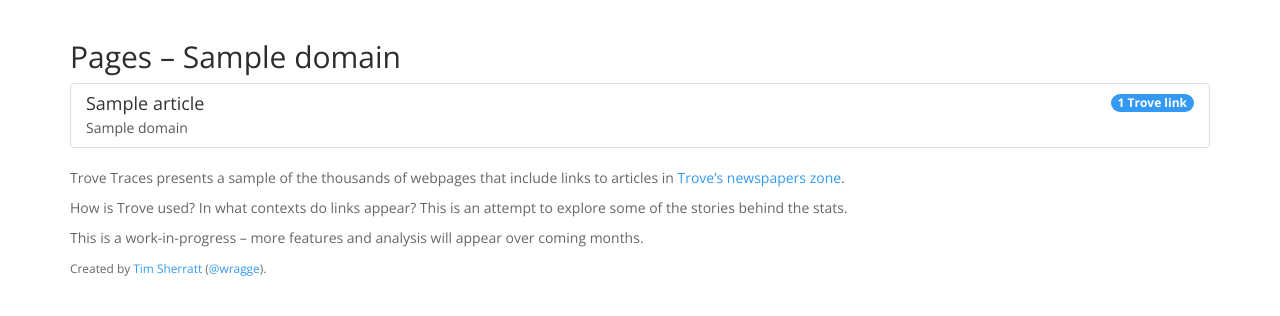
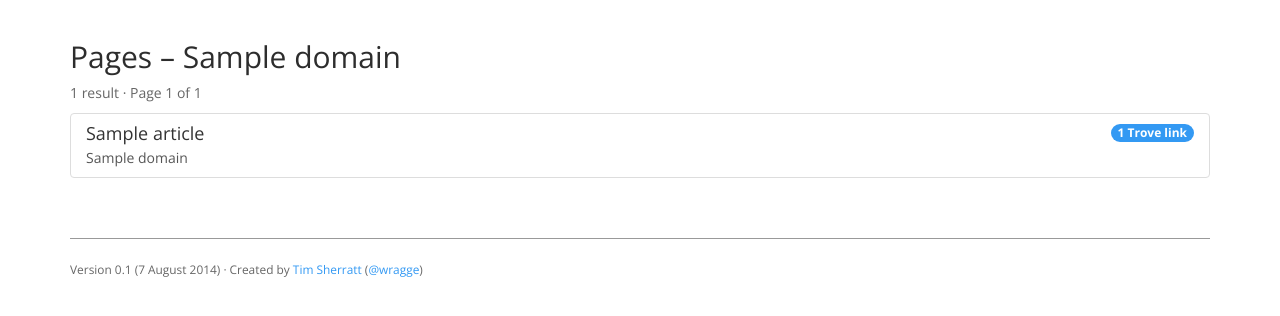
Before and after one commit to wragge/trovespace-django, a Django app: template trovetraces/templates/trovetraces/page_list.html in a window 1280 px wide. Shown: the part 52-368 px from the top of the page. Run offline with Django 3.2, Linux system fonts and the light colour scheme; the template is opened without the code that fills it: most values are stand-ins (such as "Sample title", 1, 10 or a date in 2020); parts of the project's set-up code (start-up, migrations or seed data) failed here and were passed over; some libraries are stand-ins or nearby versions.

Commit message:
Navigation updates

```diff
--- a/trovetraces/static/css/trovetraces/style.css
+++ b/trovetraces/static/css/trovetraces/style.css
@@ -4,3 +4,4 @@
 .webpage {margin-bottom: 0;}
 .caption { text-align: right;}
 .home-summary { font-size: 500%; padding: 20px 0 20px 0;}
+footer { border-top: 1px solid #999; margin-top: 40px; padding-top: 20px;}
--- a/trovetraces/templates/base.html
+++ b/trovetraces/templates/base.html
@@ -8,8 +8,8 @@
     <title>{% block page_title %}Trove Traces{% endblock %}</title>
 
     <!-- Bootstrap core CSS -->
-    <link href="/static/css/bootstrap.min.css" rel="stylesheet">
-    <link href="/static/css/style.css" rel="stylesheet">
+    <link href="/static/css/trovetraces/bootstrap.min.css" rel="stylesheet">
+    <link href="/static/css/trovetraces/style.css" rel="stylesheet">
     <link href="//maxcdn.bootstrapcdn.com/font-awesome/4.1.0/css/font-awesome.min.css" rel="stylesheet">
 
     <!-- Just for debugging purposes. Don't actually copy this line! -->
@@ -55,10 +55,8 @@
     {% block content %}{% endblock %}
     <div class="container">
       <footer>
-        <p>Trove Traces presents a sample of the thousands of webpages that include links to articles in <a href="http://trove.nla.gov.au/newspaper?q=%20">Trove&rsquo;s newspapers zone</a>.</p>
-        <p>How is Trove used? In what contexts do links appear? This is an attempt to explore some of the stories behind the stats.</p>
-        <p>This is a work-in-progress &ndash; more features and analysis will appear over coming months.</p>
-        <p><small>Created by <a href="http://discontents.com.au/about-me/">Tim Sherratt</a> (<a href="http://twitter.com/wragge">@wragge</a>).</small></p>
+        {% block footer %}{% endblock %}
+        <p><small>Version 0.1 (7 August 2014) &middot; Created by <a href="http://discontents.com.au/about-me/">Tim Sherratt</a> (<a href="http://twitter.com/wragge">@wragge</a>)</small></p>
       </footer>
     </div>
 
@@ -66,7 +64,7 @@
     ================================================== -->
     <!-- Placed at the end of the document so the pages load faster -->
     <script src="https://code.jquery.com/jquery-1.10.2.min.js"></script>
-    <script src="/static/js/bootstrap.min.js"></script>
+    <script src="/static/js/trovetraces/bootstrap.min.js"></script>
     {% block extra_scripts %}{% endblock %}
   </body>
 </html>
--- a/trovetraces/templates/trovetraces/article_detail.html
+++ b/trovetraces/templates/trovetraces/article_detail.html
@@ -4,7 +4,10 @@
 	<div class="container">
 	    <h2>{{ object.title }}</h2>
 	    <p><i>{{ object.newspaper_title }}</i>, {{ object.date|date:'j F Y' }}, page {{ object.page }}</p>
-	    <p>{{ object.url|urlize }}
+	    <p><a href="{{ object.url }}">{{ object.url }} <i class="fa fa-external-link"></i></a></p>
+	    <p>All articles from this newspaper: <a href="{% url 'newspaper-article-list' object.newspaper_id %}">{{ object.newspaper_title }}</a></p>
+
+	    <h3>Pages that link to this article</h3>
 	    <div class="list-group">
 
 	        {% for page in pages %}
--- a/trovetraces/templates/trovetraces/home.html
+++ b/trovetraces/templates/trovetraces/home.html
@@ -23,3 +23,7 @@
 		</div>
 	</div>
 {% endblock %}
+{% block footer %}
+<p>Trove Traces presents a sample of the thousands of webpages that include links to articles in <a href="http://trove.nla.gov.au/newspaper?q=%20">Trove&rsquo;s newspapers zone</a>. How is Trove used? In what contexts do links appear? This is an attempt to explore some of the stories behind the stats.</p>
+<p>This is a work-in-progress &ndash; more features and analysis will appear over coming months&hellip;</p>
+{% endblock %}
--- a/trovetraces/templates/trovetraces/page_list.html
+++ b/trovetraces/templates/trovetraces/page_list.html
@@ -4,15 +4,21 @@
 {% block content %}
 	<div class="container">
 	    <h2>Pages{% if domain %} &ndash; {{ domain }}{% endif %}</h2>
-	    {% bootstrap_paginate page_obj range=10 show_prev_next="true" show_first_last="true" %}
+	    <p>{{ page_obj.paginator.count }} result{{ page_obj.paginator.count|pluralize }} &middot; Page {{ page_obj.number }} of {{ page_obj.paginator.num_pages }}</p>
+	    {% if page_obj.paginator.num_pages > 1 %}
+	    	{% bootstrap_paginate page_obj range=10 show_prev_next="true" show_first_last="true" %}
+	    {% endif %}
 	    <div class="list-group">
 	        {% for wpage in object_list %}
 	            <a class="list-group-item" href="{% url 'page-detail' pk=wpage.id %}">
 	            	<span class="badge">{{ wpage.backlink_set.all|length }} Trove link{{ wpage.backlink_set.all|length|pluralize }}</span>
-	            	<h4 class="list-group-item-heading">{{ wpage.page_title }}</h4>
+	            	<h4 class="list-group-item-heading">{% if wpage.page_title %}{{ wpage.page_title }}{% else %}<span class="text-muted">no title</span>{% endif %}</h4>
 	            	<p class="list-group-item-text">{{ wpage.domain }}</p>
 	            </a>
 	        {% endfor %}
 	    </div>
+	    {% if page_obj.paginator.num_pages > 1 %}
+	    	{% bootstrap_paginate page_obj range=10 show_prev_next="true" show_first_last="true" %}
+	    {% endif %}
 	</div>
 {% endblock %}
```
Also changed, not shown: trovetraces/templates/trovetraces/article_list.html (+7 -1 lines), trovetraces/templates/trovetraces/page_detail.html (+4 -3 lines).
